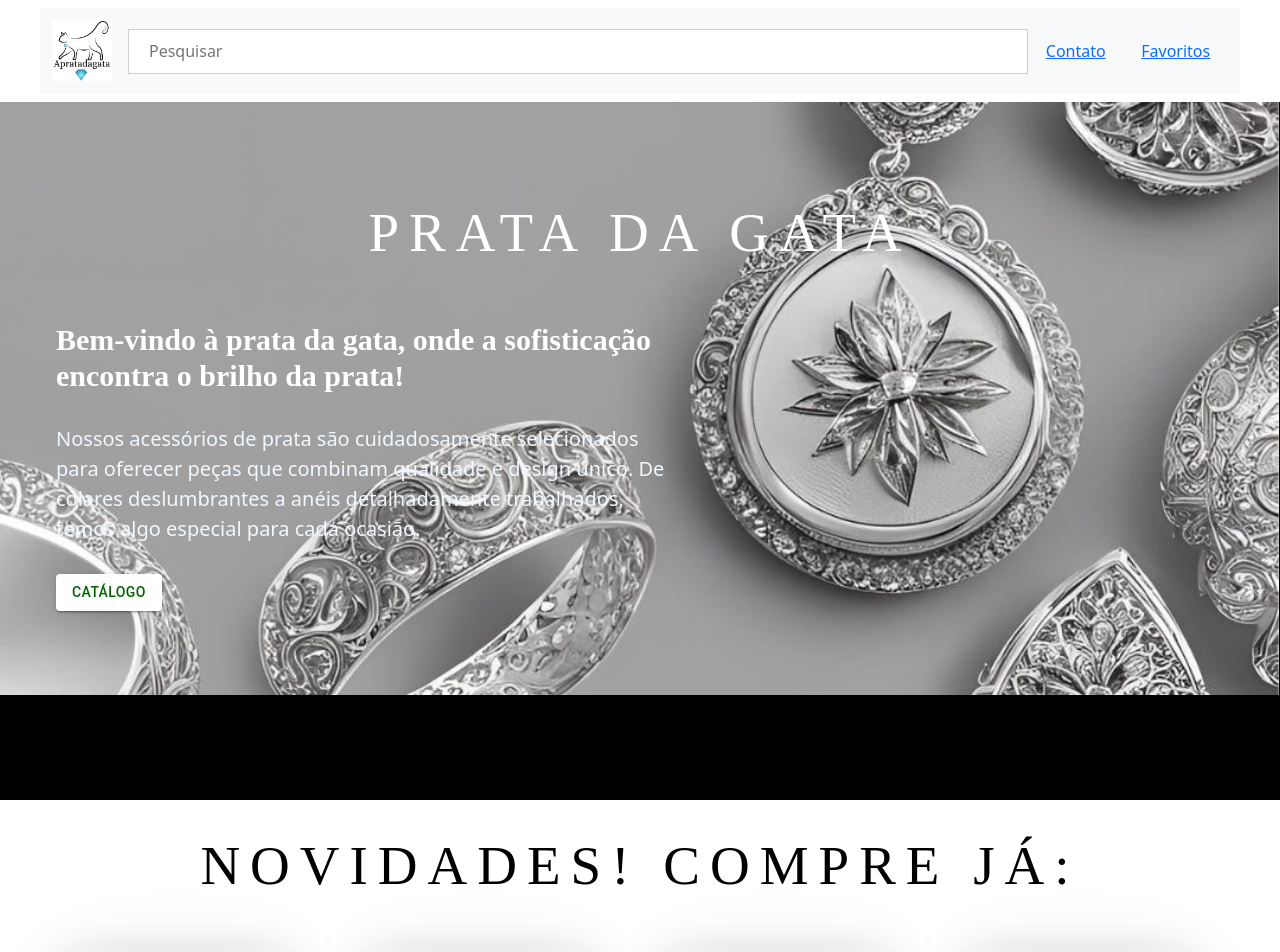
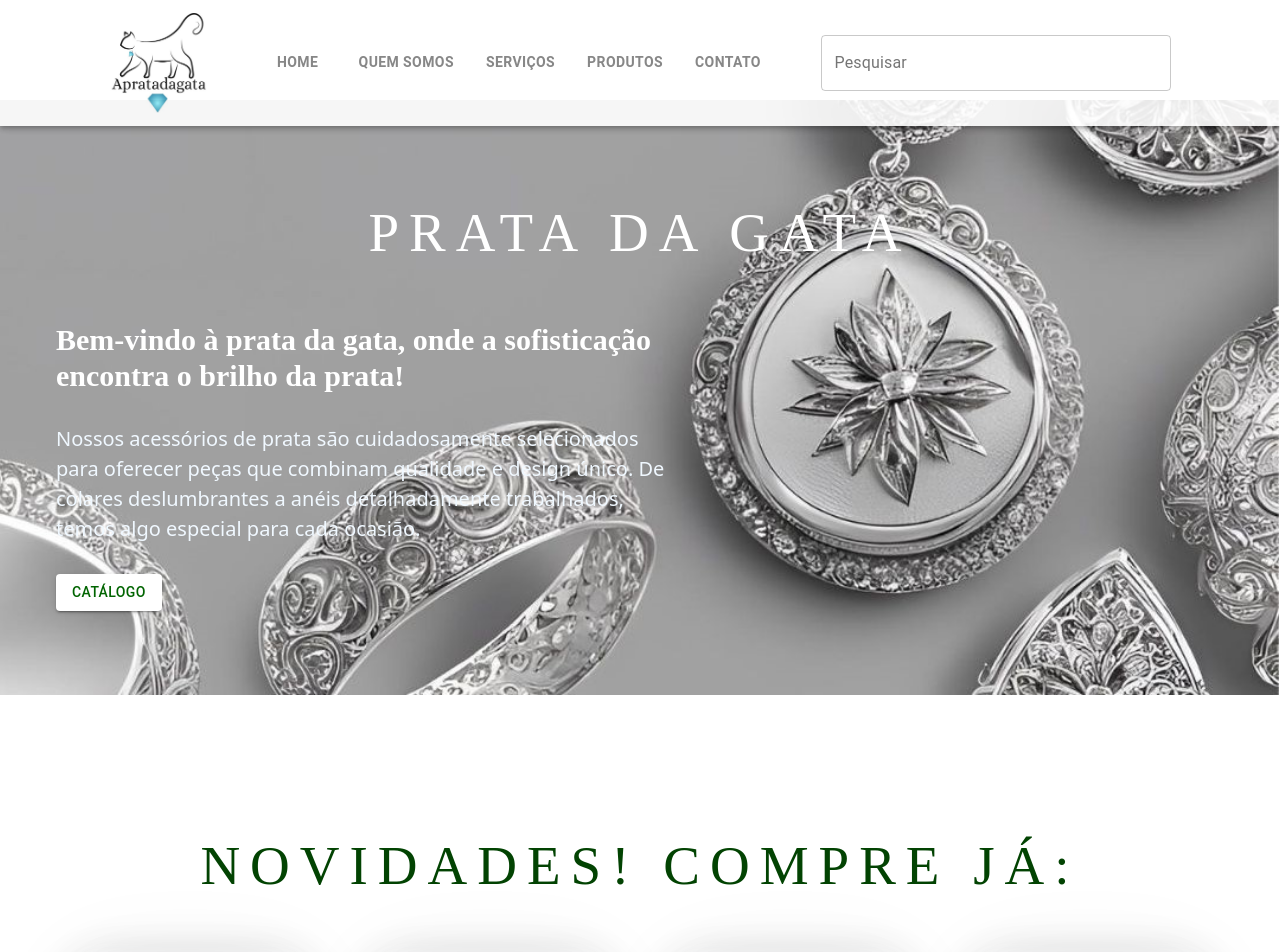
Before and after one commit to llBernardino/Prata-da-gata, a React (Create React App) app: page / in a window 1280 px wide. Shown: the top 952 px of the page. Built offline with nearby package versions, Linux system fonts and the light colour scheme.

Commit message:
header design.

```diff
--- a/package.json
+++ b/package.json
@@ -6,6 +6,7 @@
     "@emotion/css": "^11.11.2",
     "@emotion/react": "^11.11.4",
     "@emotion/styled": "^11.11.5",
+    "@mui/icons-material": "^5.15.19",
     "@mui/material": "^5.15.19",
     "@testing-library/jest-dom": "^5.17.0",
     "@testing-library/react": "^13.4.0",
@@ -14,6 +15,7 @@
     "react": "^18.2.0",
     "react-bootstrap": "^2.10.2",
     "react-dom": "^18.2.0",
+    "react-router-dom": "^6.23.1",
     "react-scripts": "5.0.1",
     "reactstrap": "^9.2.2",
     "web-vitals": "^2.1.4"
--- a/src/App.js
+++ b/src/App.js
@@ -3,13 +3,14 @@ import './App.css'
 import 'bootstrap/dist/css/bootstrap.min.css';
 import {Products} from './components/Products/index.js';
 import {SHeader} from './components/Header/index.js';
+import {Headerr} from './components/Headerr/header.js';
 import {Hero} from './components/Hero/index.js';
 function App() {
   return (
     <div className="App">
-      <SHeader/>
+      <Headerr/>
       <Hero/>
-     <Products/>
+      <Products/>
     </div>
   );
 }
--- /dev/null
+++ b/src/components/Headerr/drawer.js
@@ -0,0 +1,95 @@
+import React, { useState } from "react";
+import {
+  Button,
+  Drawer,
+  IconButton,
+  List,
+  ListItemButton,
+  ListItemIcon,
+  ListItemText,
+  Tab,
+} from "@mui/material";
+import MenuIcon from "@mui/icons-material/Menu";
+import PersonIcon from '@mui/icons-material/Person';
+import { Link } from "react-router-dom";
+
+export const DrawerComp = () => {
+  const [openDrawer, setOpenDrawer] = useState(false);
+
+  return (
+    <React.Fragment >
+      <Drawer
+        anchor="left"
+        open={openDrawer}
+        onClose={() => setOpenDrawer(false)}
+      >
+        <List>
+            <ListItemButton>
+              <ListItemIcon>
+                <ListItemText>
+                  <Link to='/Hero'>
+                    <Tab sx={{ fontWeight:'600', fontSize:'14px', fontFamily:'"Roboto", Sans-serif', color:'#7a7a7a'}}  label="Home" /></Link></ListItemText>
+              </ListItemIcon>
+            </ListItemButton>
+            <ListItemButton>
+              <ListItemIcon>
+                <ListItemText><Link to='/About'>
+                    <Tab sx={{ fontWeight:'600', fontSize:'14px', fontFamily:'"Roboto", Sans-serif', color:'#7a7a7a'}}  label="Quem Somos" />
+                  </Link></ListItemText>
+              </ListItemIcon>
+            </ListItemButton>
+            <ListItemButton>
+              <ListItemIcon>
+                <ListItemText><Link to='/Services'>
+                    <Tab sx={{ fontWeight:'600', fontSize:'14px', fontFamily:'"Roboto", Sans-serif', color:'#7a7a7a'}}  label="Serviços" />
+                  </Link></ListItemText>
+              </ListItemIcon>
+            </ListItemButton>
+            <ListItemButton>
+              <ListItemIcon>
+                <ListItemText><Link to='/Products'>
+                    <Tab sx={{ fontWeight:'600', fontSize:'14px', fontFamily:'"Roboto", Sans-serif', color:'#7a7a7a'}}  label="Produtos" />
+                  </Link></ListItemText>
+              </ListItemIcon>
+            </ListItemButton>
+            <ListItemButton>
+              <ListItemIcon>
+                <ListItemText><Link to='/Plans'>
+                    <Tab sx={{ fontWeight:'600', fontSize:'14px', fontFamily:'"Roboto", Sans-serif', color:'#7a7a7a'}}  label="Planos" />
+                  </Link></ListItemText>
+              </ListItemIcon>
+            </ListItemButton>
+            <ListItemButton>
+              <ListItemIcon>
+                <ListItemText><Link to='/Blog'>
+                    <Tab sx={{ fontWeight:'600', fontSize:'14px', fontFamily:'"Roboto", Sans-serif', color:'#7a7a7a'}}  label="Blog" />
+                  </Link></ListItemText>
+              </ListItemIcon>
+            </ListItemButton>
+            <ListItemButton>
+              <ListItemIcon>
+                <ListItemText><Link to='/Contact'>
+                    <Tab sx={{ fontWeight:'600', fontSize:'14px', fontFamily:'"Roboto", Sans-serif', color:'#7a7a7a'}}  label="Contato" />
+                  </Link></ListItemText>
+              </ListItemIcon>
+            </ListItemButton>
+        </List>
+        <List>
+            <ListItemButton >
+              <ListItemIcon>
+                <ListItemText><Button sx={{ marginLeft: "auto", color:"white" }} variant="contained" color="success" startIcon={< PersonIcon/>}>
+                Área do cliente
+              </Button></ListItemText>
+              </ListItemIcon>
+            </ListItemButton>
+        </List>
+      </Drawer>
+      <IconButton
+        sx={{ color: "white", }}
+        onClick={() => setOpenDrawer(!openDrawer)}
+      >
+        <MenuIcon color="success" sx={{ padding: "0", paddingRight:"35px" }} />
+      </IconButton>
+    </React.Fragment>
+  );
+};
--- /dev/null
+++ b/src/components/Headerr/header.js
@@ -0,0 +1,50 @@
+import React, { useState } from "react";
+import {
+  AppBar,
+  Button,
+  Tab,
+  Tabs,
+  Toolbar,
+  useMediaQuery,
+} from "@mui/material";
+import {Image} from './style'
+import logoheader from '../../img/logoprata.jpg';
+import {DrawerComp} from "./drawer";
+import PersonIcon from '@mui/icons-material/Person';
+import { ThemeProvider } from '@mui/material/styles';
+import { TextField } from '@mui/material';
+import {theme} from '../../themes/themes'
+import { Link } from "react-router-dom";
+export const Headerr = () => {
+  const [value, setValue] = useState();
+  console.log(theme);
+  const isMatch = useMediaQuery(theme.breakpoints.down("md"));
+  console.log(isMatch);
+  return (
+    <ThemeProvider theme={theme}>
+      <React.Fragment>
+        <AppBar sx={{ background: "#FFFFFF" , paddingTop:'13px',paddingBottom:'13px' ,opacity: 0.9}}>
+          <Toolbar sx={{ maxWidth:'1110px', margin:'0px auto', width:'100%' , justifyContent:'space-between'}}>
+            <Image alt="Virtus" src={logoheader} width={100} height={100} />
+              {isMatch ? (
+                <>
+                  <DrawerComp />
+                </>
+              ) : (
+              <>
+                <Tabs sx={{ padding: "0px auto" }} indicatorColor="secondary" textColor="secondary" value={value} onChange={(e, value) => setValue(value)}>
+                  <Tab component={Link} to='/Hero' sx={{ fontWeight: '600', fontSize: '14px', fontFamily: '"Roboto", Sans-serif', color: '#7a7a7a' }} label="Home" />
+                  <Tab component={Link} to='/About' sx={{ fontWeight: '600', fontSize: '14px', fontFamily: '"Roboto", Sans-serif', color: '#7a7a7a' }} label="Quem Somos" />
+                  <Tab component={Link} to='/Services' sx={{ fontWeight: '600', fontSize: '14px', fontFamily: '"Roboto", Sans-serif', color: '#7a7a7a' }} label="Serviços" />
+                  <Tab component={Link} to='/Products' sx={{ fontWeight: '600', fontSize: '14px', fontFamily: '"Roboto", Sans-serif', color: '#7a7a7a' }} label="Produtos" />
+                  <Tab component={Link} to='/Contact' sx={{ fontWeight: '600', fontSize: '14px', fontFamily: '"Roboto", Sans-serif', color: '#7a7a7a' }} label="Contato" />
+                </Tabs>
+                <TextField id="outlined-basic" label=" Pesquisar" variant="outlined" color="success" sx={{ width: "33%" ,  }}/>
+              </>
+            )}
+          </Toolbar>
+        </AppBar>
+      </React.Fragment>
+    </ThemeProvider>
+  );
+};
--- /dev/null
+++ b/src/components/Headerr/style.js
@@ -0,0 +1,5 @@
+import styled from '@emotion/styled'
+
+export const Image = styled.img`
+
+`
--- a/src/components/Hero/style.js
+++ b/src/components/Hero/style.js
@@ -4,8 +4,11 @@ import bannerprata from '../../img/bannerprata.jpg'
 
 const background = () => `url('${ bannerprata}')`
 export const Content = styled.div`
-  background-color:black;
   padding-top: 100px;
+
+  @media (max-width: 320px) {
+  padding-top: 45px;
+}
 `
 export const BackgroundHero = styled.div`
   min-height:700px;
@@ -20,7 +23,7 @@ export const BackgroundHero = styled.div`
     background-position: calc(45% + -0.0938rem) 0rem, calc(50% + -14.2062rem) 19.5625rem, 0 0;
   }
   @media (max-width: 320px) {
-    background-position: calc(45% + -7.0938rem) 0rem,calc(50% + -14.2062rem) 19.5625rem,0 0;
+    background-position:calc(45% + 3.9062rem) 1rem,calc(50% + -14.2062rem) 19.5625rem,0 0;
     min-height: 500px;
   }
 
@@ -39,11 +42,15 @@ export const Title = styled.h3`
   font-weight: 700;
   color: white;
   font-family: 'Raleway';
+
+
 `
 export const TextHero = styled.p`
-margin-bottom:30px;
-font-size: 20px;
-color: aliceblue;
+  margin-bottom:30px;
+  font-size: 20px;
+  color: aliceblue;
+
+
 `
 export  const Container = styled.div`
   width: 100%;
--- a/src/components/Products/style.js
+++ b/src/components/Products/style.js
@@ -19,18 +19,26 @@ export const Image1 = styled.img`
 `
 export const Backgroundproducts = styled.div`
 background-color:white;
+    display: flex;
+    justify-content: center;
 `
 export const H1 = styled.h2`
-  color:black;
+  color:#024302;
   padding-top: 33px;
   font-family: auto;
   letter-spacing: 10px;
   font-size: 55px;
+  @media (max-width: 780px) {
+    font-size: 30px;
+  }
 `
 export  const Container = styled.div`
   width: 100%;
   max-width:1200px;
   margin: 0 auto;
+  display: flex;
+  align-items: center;
+  flex-direction:column;
 
 `
 export const Card = styled.article`
--- a/src/index.js
+++ b/src/index.js
@@ -3,11 +3,13 @@ import ReactDOM from 'react-dom/client';
 import './index.css';
 import App from './App';
 import reportWebVitals from './reportWebVitals';
-
+import { BrowserRouter } from 'react-router-dom'
 const root = ReactDOM.createRoot(document.getElementById('root'));
 root.render(
   <React.StrictMode>
-    <App />
+    <BrowserRouter>
+      <App />
+    </BrowserRouter>
   </React.StrictMode>
 );
 
--- a/src/themes/themes.js
+++ b/src/themes/themes.js
@@ -2,7 +2,7 @@ import { createTheme } from '@mui/material/styles';
 export const theme = createTheme({
     palette: {
       secondary: {
-        main: '#1de9b6',
+        main: '#024302',
         contrastText: '#000',
       },
 
@@ -11,7 +11,7 @@ export const theme = createTheme({
         contrastText: '#006400',
       },
       success: {
-        main: '#64ceb8',
+        main: '#024302',
         contrastText: '#000',
       },
     },
```
Also changed, not shown: src/components/Products/index.js (+6 -6 lines), 2 other files (tests, documents, lock files or other folders).
